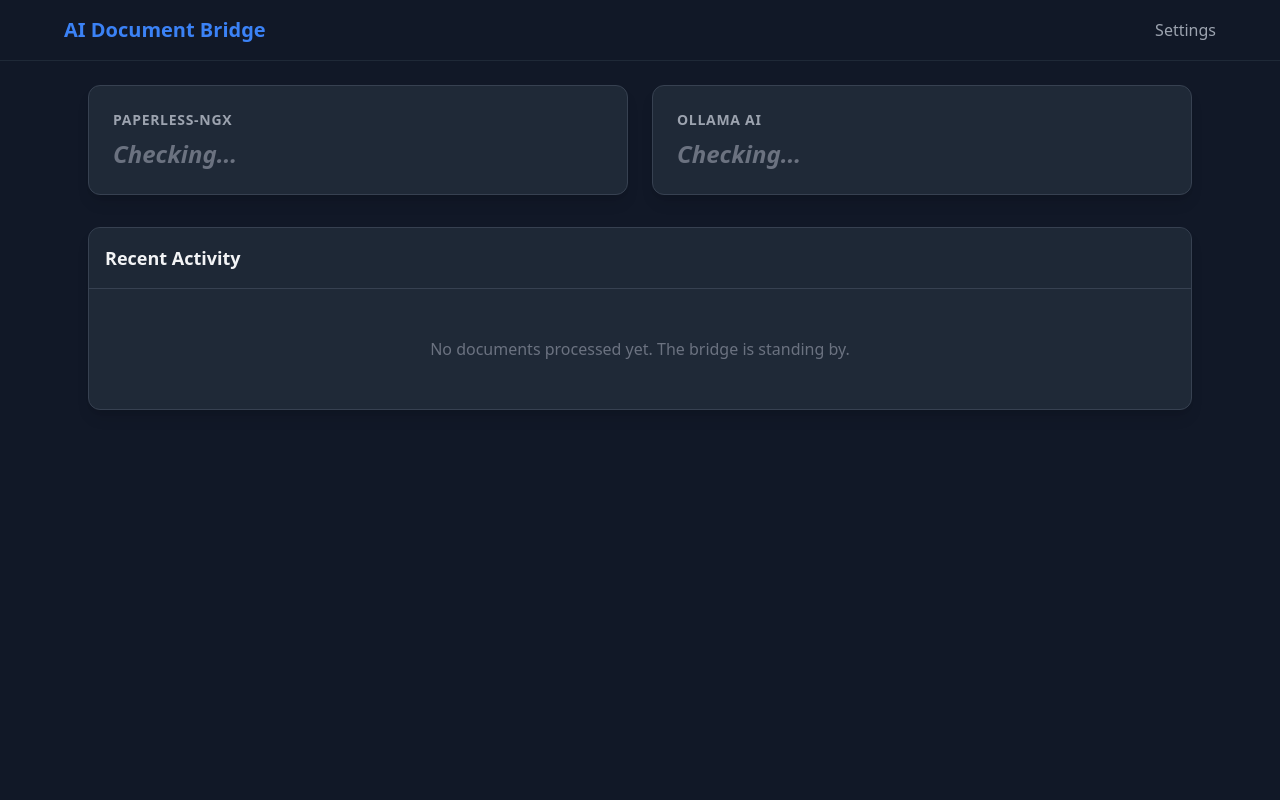
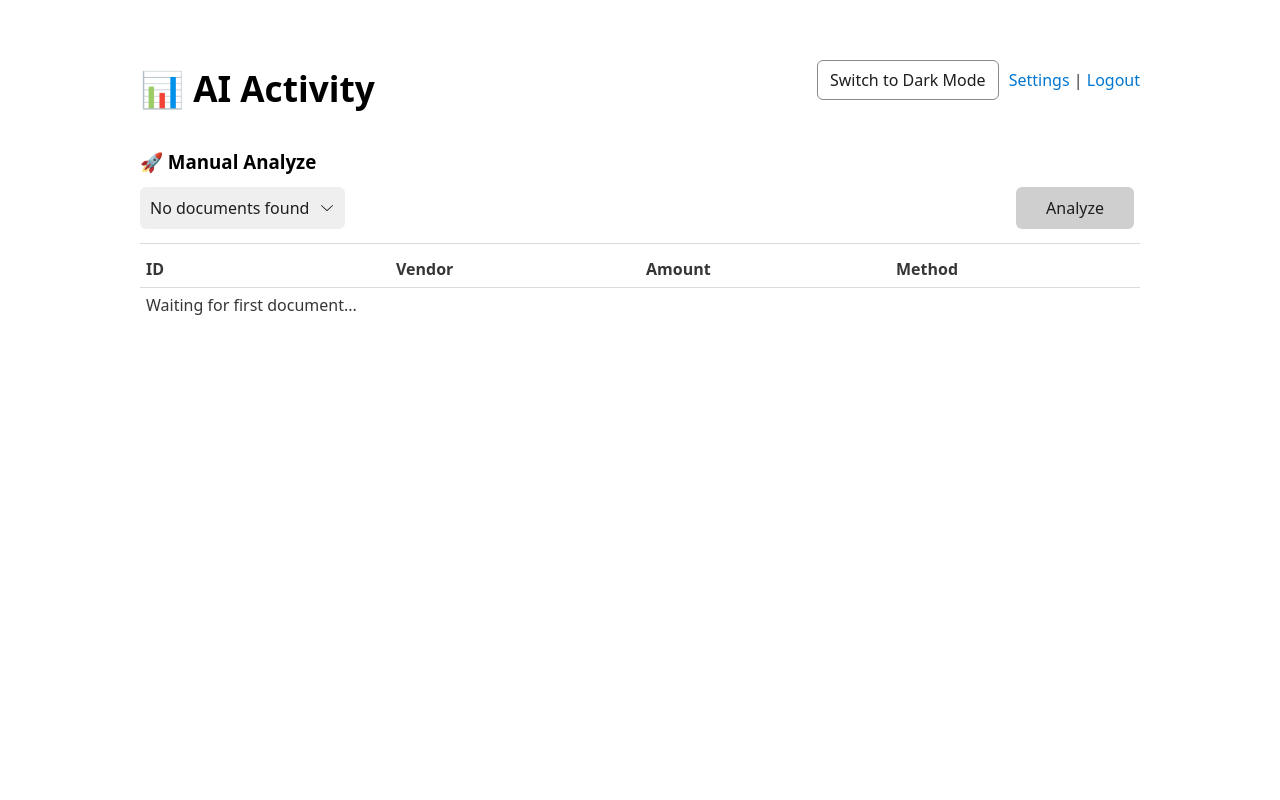
Before and after one commit to p1unk/ai-document-bridge, a Python web app: template templates/dashboard.html in a window 1280 px wide. Run offline with Jinja, Linux system fonts and the light colour scheme; the template is opened without the code that fills it, so the values that code supplies are empty; some libraries are stand-ins or nearby versions.

Commit message:
Updated web ui

```diff
--- a/templates/dashboard.html
+++ b/templates/dashboard.html
@@ -1,66 +1,87 @@
 <!DOCTYPE html>
-<html lang="en" class="dark">
+<html lang="en">
 <head>
     <meta charset="UTF-8">
     <meta name="viewport" content="width=device-width, initial-scale=1.0">
-    <script src="https://cdn.tailwindcss.com"></script>
-    <title>AI Document Bridge</title>
+    <title>AI Bridge - Dashboard</title>
+    <link rel="stylesheet" href="https://cdn.jsdelivr.net/npm/water.css@2/out/water.css">
+    <style>
+        body { max-width: 1000px; margin: 20px auto; padding: 20px; }
+        .nav { margin-bottom: 20px; display: flex; justify-content: space-between; align-items: center; gap: 12px; }
+        .theme-toggle { padding: 8px 12px; border: 1px solid #888; border-radius: 6px; background: transparent; cursor: pointer; }
+        .banner { padding: 10px 14px; border-radius: 8px; margin-bottom: 18px; }
+        .table-container { overflow-x: auto; }
+
+        body.dark { background: #10121a; color: #e5e9f0; }
+        body.dark a { color: #8cb8ff; }
+        body.dark select, body.dark textarea, body.dark input, body.dark button, body.dark form { background: #1b2232; color: #e5e9f0; border-color: #32406b; }
+        body.dark button { background: #253650; color: #e5e9f0; }
+        body.dark .banner { background: #17202a; }
+        body.dark table { color: #e5e9f0; border-color: #2d3f61; }
+        body.dark th, body.dark td { border-color: #2d3f61; }
+        body.dark .theme-toggle { border-color: #5d7eb9; }
+    </style>
 </head>
-<body class="bg-gray-900 text-gray-100 font-sans min-h-screen">
-    <nav class="border-b border-gray-800 p-4 bg-gray-900 sticky top-0 z-10">
-        <div class="max-w-6xl mx-auto flex justify-between items-center">
-            <h1 class="text-xl font-bold text-blue-500">AI Document Bridge</h1>
-            <a href="/settings" class="text-gray-400 hover:text-white transition">Settings</a>
+<body>
+    <div class="nav">
+        <h1>📊 AI Activity</h1>
+        <div>
+            <button id="themeToggle" class="theme-toggle" type="button">Switch to Dark Mode</button>
+            <a href="/settings">Settings</a> | <a href="/logout">Logout</a>
         </div>
-    </nav>
+    </div>
 
-    <main class="max-w-6xl mx-auto p-6">
-        <div class="grid grid-cols-1 md:grid-cols-2 gap-6 mb-8">
-            <div class="bg-gray-800 p-6 rounded-xl border border-gray-700 shadow-lg">
-                <p class="text-gray-400 text-sm uppercase tracking-wider font-semibold">Paperless-ngx</p>
-                <div id="paperless-status" class="mt-2 text-2xl font-bold text-gray-500 italic">Checking...</div>
-            </div>
-            <div class="bg-gray-800 p-6 rounded-xl border border-gray-700 shadow-lg">
-                <p class="text-gray-400 text-sm uppercase tracking-wider font-semibold">Ollama AI</p>
-                <div id="ollama-status" class="mt-2 text-2xl font-bold text-gray-500 italic">Checking...</div>
-            </div>
+    <h3>🚀 Manual Analyze</h3>
+    <form action="/analyze-manual" method="post" style="display:flex; gap:10px; align-items: flex-end;">
+        <div style="flex-grow:1;">
+            <select name="doc_id">
+                {% if all_docs %}
+                    {% for doc in all_docs %}
+                        <option value="{{ doc.id }}">{{ doc.title }} (ID: {{ doc.id }})</option>
+                    {% endfor %}
+                {% else %}
+                    <option>No documents found</option>
+                {% endif %}
+            </select>
         </div>
+        <button type="submit">Analyze</button>
+    </form>
 
-        <div class="bg-gray-800 rounded-xl border border-gray-700 shadow-lg overflow-hidden">
-            <div class="p-4 border-b border-gray-700 bg-gray-800/50">
-                <h2 class="text-lg font-semibold">Recent Activity</h2>
-            </div>
-            <div class="p-12 text-center text-gray-500">
-                <p>No documents processed yet. The bridge is standing by.</p>
-            </div>
-        </div>
-    </main>
+    <hr>
+
+    <div class="table-container">
+        <table>
+            <thead><tr><th>ID</th><th>Vendor</th><th>Amount</th><th>Method</th></tr></thead>
+            <tbody>
+                {% if history %}
+                    {% for item in history %}
+                        <tr>
+                            <td>{{ item.doc_id }}</td>
+                            <td>{{ item.vendor or 'N/A' }}</td>
+                            <td>{{ item.amount or '0.00' }}</td>
+                            <td>{{ item.method or 'Cloud' }}</td>
+                        </tr>
+                    {% endfor %}
+                {% else %}
+                    <tr><td colspan="4">Waiting for first document...</td></tr>
+                {% endif %}
+            </tbody>
+        </table>
+    </div>
 
     <script>
-        async function updateStatus() {
-            try {
-                const response = await fetch('/api/status');
-                const data = await response.json();
-
-                const services = ['paperless', 'ollama'];
-                services.forEach(service => {
-                    const el = document.getElementById(`${service}-status`);
-                    const status = data[service];
-                    el.innerText = status.toUpperCase();
-
-                    if (status === 'online') {
-                        el.className = "mt-2 text-2xl font-bold text-green-500";
-                    } else {
-                        el.className = "mt-2 text-2xl font-bold text-red-500";
-                    }
-                });
-            } catch (e) {
-                console.error("Failed to fetch status");
-            }
-        }
-        // Poll every 5 seconds
-        setInterval(updateStatus, 5000);
-        updateStatus();
+        const themeToggle = document.getElementById('themeToggle');
+        const setTheme = theme => {
+            document.body.classList.toggle('dark', theme === 'dark');
+            themeToggle.textContent = theme === 'dark' ? 'Switch to Light Mode' : 'Switch to Dark Mode';
+        };
+        const savedTheme = localStorage.getItem('ai_bridge_theme') || 'light';
+        setTheme(savedTheme);
+        themeToggle?.addEventListener('click', () => {
+            const nextTheme = document.body.classList.contains('dark') ? 'light' : 'dark';
+            localStorage.setItem('ai_bridge_theme', nextTheme);
+            setTheme(nextTheme);
+        });
     </script>
 </body>
 </html>
```
Also changed, not shown: main.py (+40 -30 lines), templates/settings.html (+39 -2 lines).
